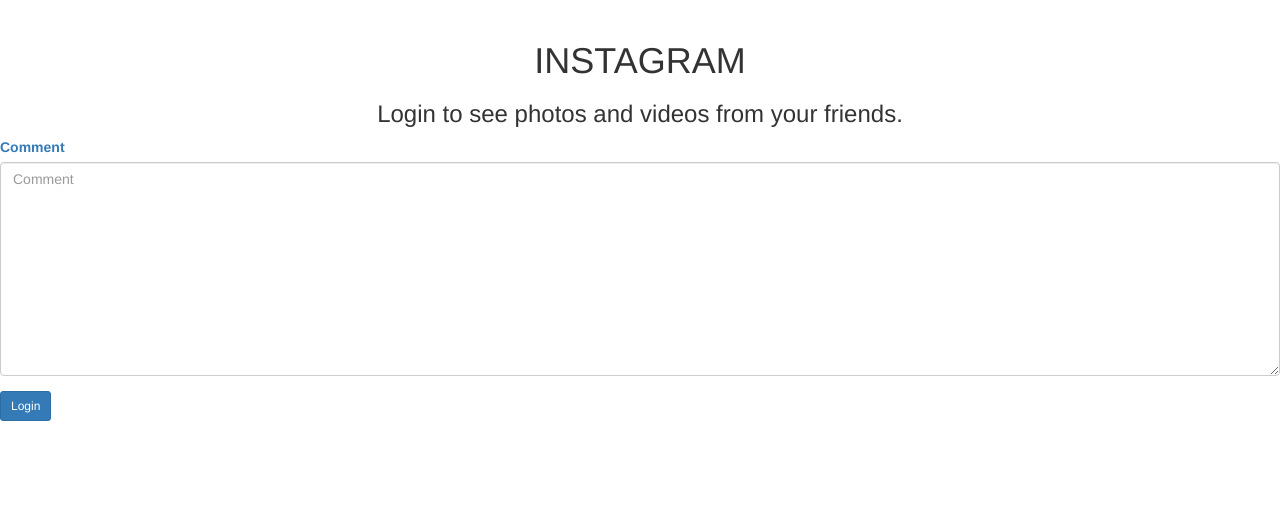
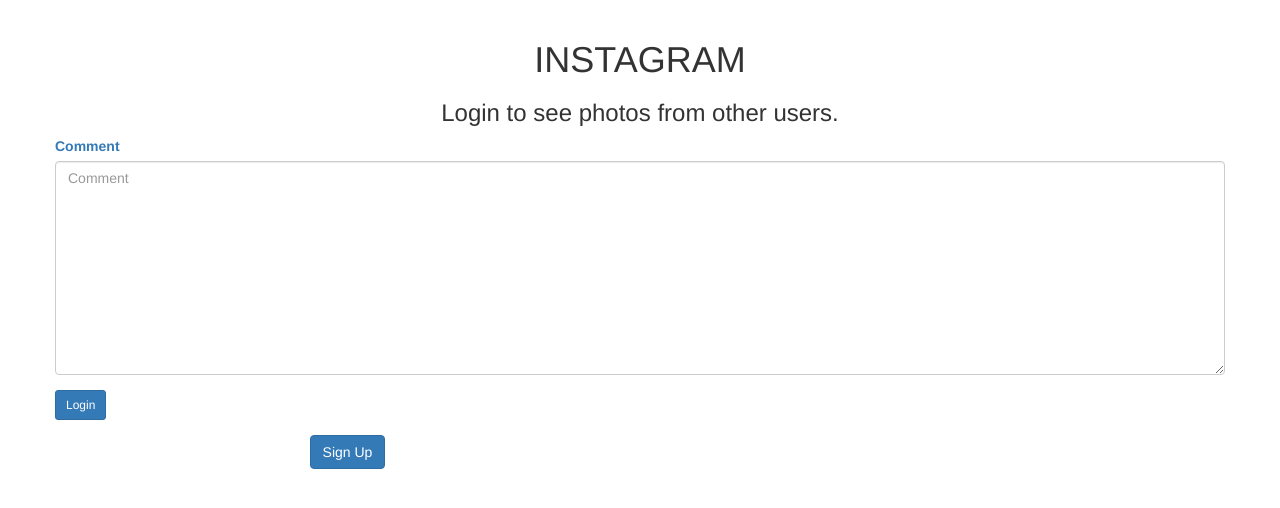
Before and after one commit to KIKIKILOKJ/Instagram-Clone, a Django app: template IG_app/templates/registration/login.html in a window 1280 px wide. Shown: the part 100-608 px from the top of the page. Run offline with Django 3.2, Linux system fonts and the light colour scheme; the template is opened without the code that fills it: values that come from a table or form of the project are taken from there, others are empty; some libraries are stand-ins or nearby versions; some web fonts are replaced.

Commit message:
Addthe signup option to the login page for users lacking accounts

```diff
--- a/IG_app/templates/registration/login.html
+++ b/IG_app/templates/registration/login.html
@@ -3,27 +3,33 @@
 {% block content %}
 
 <div class="container">
+    <div class="row">
         <div class="col-md-6">
             {% if forms.errors %}
             <p> Password or Username is incorrect </p>
             {% endif %}
         </div>
-</div>
         <div class="card">
             <div class="card-header text-center">
                 <h1>INSTAGRAM</h1>
-        <h3 class="text-center">Login to see photos and videos from your friends.</h3>
+                <h3 class="text-center">Login to see photos from other users.</h3>
             </div>
             <div class="card-body text-primary">
                 <form action="/accounts/login/" method="post">
                 {% csrf_token %} {% bootstrap_form form%}
             <div class="form-group">
                 <input type="submit" class="btn btn-primary btn-sm" value="Login">
-            </div>
                 <input type="hidden" name="next" value="{{next}}">
                 </form>
             </div>
         </div>
-
+        <div class="col-md-6">
+            <div class="card">
+                <div class="card-body text-center">
+                    <a href="/accounts/register" class="btn btn-primary">Sign Up</a>
+                </div>
+            </div>
+        </div>
+    </div>
 </div>
 {% endblock %}
```
Lines whose indentation alone changed are shown as unchanged.
